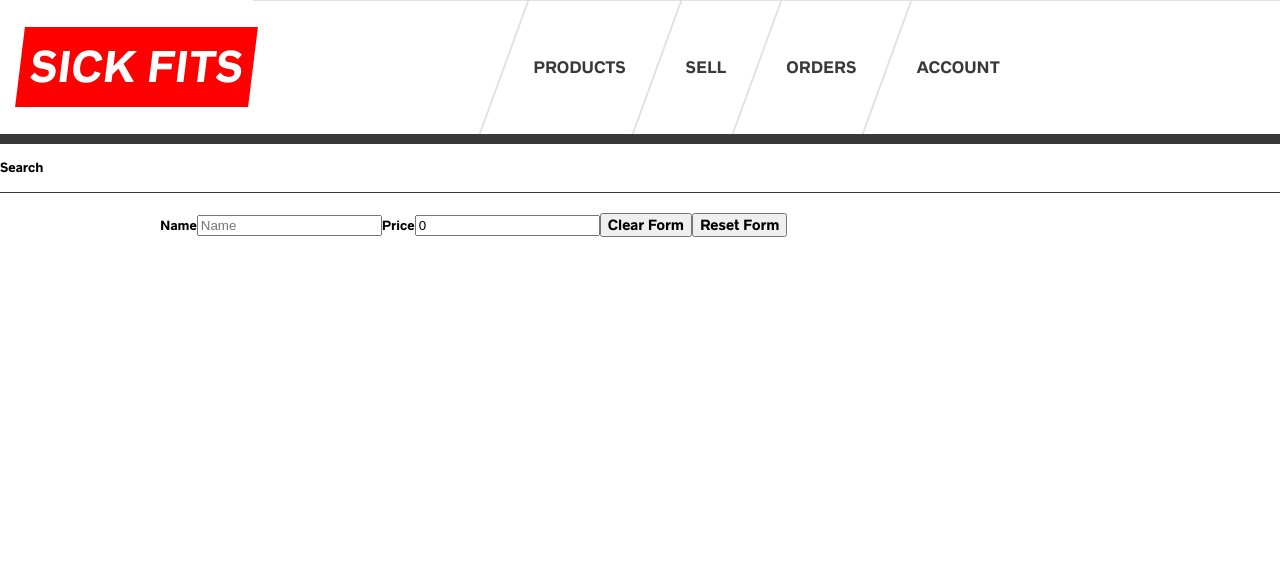
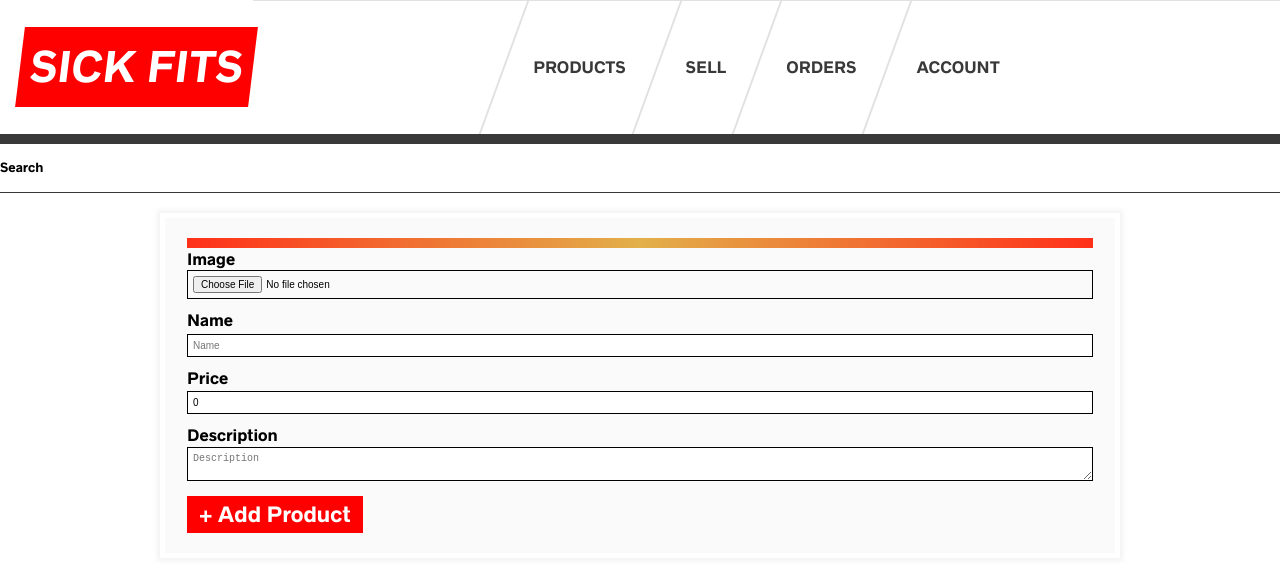
Before and after one commit to guimochila/sickfits-v2, a Next.js app in the folder apps/web/: page /sell in a window 1280 px wide. Shown: the top 572 px of the page. Built offline with nearby package versions, Linux system fonts and the light colour scheme.

Commit message:
feature: Add styled Form

```diff
--- a/apps/web/components/CreateProduct.tsx
+++ b/apps/web/components/CreateProduct.tsx
@@ -1,18 +1,40 @@
+import { FormEvent } from 'react'
 import useForm from '../hooks/useForm'
+import Form from './styled/Form'
 
 interface IFormState {
   name: string
   price: number
+  image: string
+  description: string
 }
 
 function CreateProduct() {
-  const { inputs, handleChange, clearForm, resetForm } = useForm<IFormState>({
+  const { inputs, handleChange } = useForm<IFormState>({
+    image: '',
     name: '',
     price: 0,
+    description: '',
   })
 
+  function handleSubmit(e: FormEvent<HTMLFormElement>) {
+    e.preventDefault()
+    console.log(inputs)
+  }
+
   return (
-    <form>
+    <Form onSubmit={handleSubmit}>
+      <fieldset>
+        <label htmlFor="image">
+          Image
+          <input
+            required
+            type="file"
+            id="image"
+            name="image"
+            onChange={handleChange}
+          />
+        </label>
         <label htmlFor="name">
           Name
           <input
@@ -35,14 +57,20 @@ function CreateProduct() {
             onChange={handleChange}
           />
         </label>
+        <label htmlFor="description">
+          Description
+          <textarea
+            id="description"
+            name="description"
+            placeholder="Description"
+            value={inputs.description}
+            onChange={handleChange}
+          ></textarea>
+        </label>
 
-      <button type="button" onClick={clearForm}>
-        Clear Form
-      </button>
-      <button type="button" onClick={resetForm}>
-        Reset Form
-      </button>
-    </form>
+        <button type="submit">+ Add Product</button>
+      </fieldset>
+    </Form>
   )
 }
 
--- /dev/null
+++ b/apps/web/components/styled/Form.tsx
@@ -0,0 +1,75 @@
+import styled from '@emotion/styled'
+import { keyframes } from '@emotion/react'
+
+const loading = keyframes`
+  from {
+    background-position: 0 0;
+    /* rotate: 0; */
+  }
+
+  to {
+    background-position: 100% 100%;
+    /* rotate: 360deg; */
+  }
+`
+
+const Form = styled.form`
+  box-shadow: 0 0 5px 3px rgba(0, 0, 0, 0.05);
+  background: rgba(0, 0, 0, 0.02);
+  border: 5px solid white;
+  padding: 20px;
+  font-size: 1.5rem;
+  line-height: 1.5;
+  font-weight: 600;
+  label {
+    display: block;
+    margin-bottom: 1rem;
+  }
+  input,
+  textarea,
+  select {
+    width: 100%;
+    padding: 0.5rem;
+    font-size: 1rem;
+    border: 1px solid black;
+    &:focus {
+      outline: 0;
+      border-color: var(--red);
+    }
+  }
+  button,
+  input[type='submit'] {
+    width: auto;
+    background: red;
+    color: white;
+    border: 0;
+    font-size: 2rem;
+    font-weight: 600;
+    padding: 0.5rem 1.2rem;
+  }
+  fieldset {
+    border: 0;
+    padding: 0;
+
+    &[disabled] {
+      opacity: 0.5;
+    }
+    &::before {
+      height: 10px;
+      content: '';
+      display: block;
+      background-image: linear-gradient(
+        to right,
+        #ff3019 0%,
+        #e2b04a 50%,
+        #ff3019 100%
+      );
+    }
+    &[aria-busy='true']::before {
+      background-size: 50% auto;
+      animation: ${loading} 0.5s linear infinite;
+    }
+  }
+`
+
+export default Form
--- a/apps/web/hooks/useForm.ts
+++ b/apps/web/hooks/useForm.ts
@@ -3,7 +3,9 @@ import { ChangeEvent, useState } from 'react'
 function useForm<T>(initialState: T | { [k: string]: any }) {
   const [inputs, setInputs] = useState(initialState)
 
-  function handleChange(e: ChangeEvent<HTMLInputElement>) {
+  function handleChange(
+    e: ChangeEvent<HTMLInputElement | HTMLTextAreaElement>,
+  ) {
     const inputKey = e.target.name || e.target.id
     let inputValue: any = e.target.value
 
@@ -11,6 +13,10 @@ function useForm<T>(initialState: T | { [k: string]: any }) {
       inputValue = inputValue !== '' ? parseInt(inputValue) : ''
     }
 
+    if (e.target.type === 'file') {
+      const target = e.target as HTMLInputElement
+      inputValue = target.files?.length ? target.files[0] : ''
+    }
     setInputs({
       ...inputs,
       [inputKey]: inputValue,
```
Lines whose indentation alone changed are shown as unchanged.
